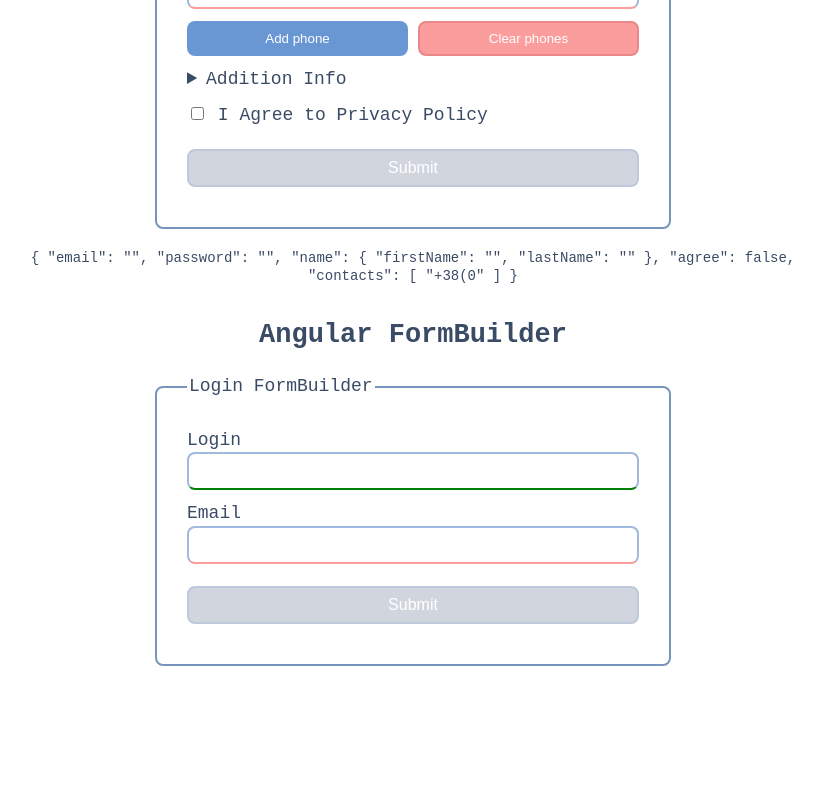
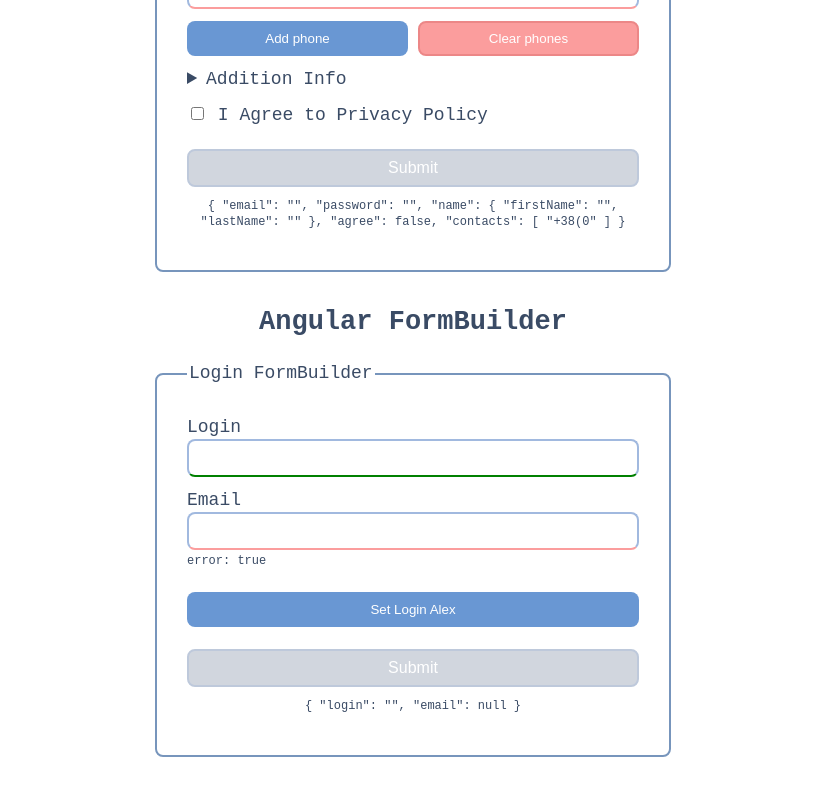
Before and after one commit to NadezhdaKuzmich/ng-forms, an Angular app: page / in a window 1280 px wide. Shown: the part 550-1346 px from the top of the page, without its empty margins (227-1049 px from the left). Before the commit the page ends 1264 px from the top, so only its background shows below. Built offline with nearby package versions, Linux system fonts and the light colour scheme.

Commit message:
add new methods

```diff
--- a/src/app/components/binding/binding.component.html
+++ b/src/app/components/binding/binding.component.html
@@ -32,7 +32,12 @@
 
       <div class="input-field">
         <label for="password">Password</label>
-        <input id="password" type="password" [formControlName]="'password'" />
+        <input
+          id="password"
+          type="password"
+          [formControlName]="'password'"
+          autocomplete="on"
+        />
         <!-- <pre>
           {{ loginForm.get("password")?.errors | json }}
         </pre> -->
@@ -82,9 +87,10 @@
         [disabled]="loginForm.invalid"
         (click)="onSubmit()"
       />
+
+      <div class="json-data">
+        <p>{{ loginForm.value | json }}</p>
+      </div>
     </fieldset>
   </form>
-  <div class="json-data">
-    <p>{{ loginForm.value | json }}</p>
-  </div>
 </section>
--- a/src/app/components/binding/binding.component.scss
+++ b/src/app/components/binding/binding.component.scss
@@ -72,17 +72,6 @@
     flex-direction: column;
   }
 
-  .json-data {
-    max-width: 800px;
-    font-size: 14px;
-    text-align: center;
-    margin: 20px auto 0;
-
-    p {
-      margin: 0;
-    }
-  }
-
   pre {
     font-size: 12px;
     margin-bottom: 0;
--- a/src/app/components/builder/builder.component.html
+++ b/src/app/components/builder/builder.component.html
@@ -6,13 +6,25 @@
 
       <div class="input-field">
         <label for="login">Login</label>
-        <input id="login" type="text" [formControlName]="'login'" />
+        <input id="login" type="text" formControlName="login" />
+        <p class="status-info" *ngIf="form.get('login')?.dirty">
+          It's "dirty" field
+        </p>
       </div>
 
       <div class="input-field">
-        <label for="email">Email</label>
-        <input id="email" type="text" [formControlName]="'email'" />
+        <label for="email2">Email</label>
+        <input id="email2" type="text" formControlName="email" />
+        <p class="status-info" *ngIf="form.get('email')?.touched">
+          It's "touched" field
+        </p>
+        <div class="json-data error" *ngIf="form.get('email')?.errors !== null">
+          <!-- <p>{{ form.get("email")?.errors | json }}</p> -->
+          <p>error: {{ form.get("email")?.hasError('required') | json }}</p>
+        </div>
       </div>
+
+      <button class="btn" (click)="setNewLogin()">Set Login Alex</button>
 
       <input
         class="btn"
@@ -21,6 +33,12 @@
         [disabled]="form.invalid"
         (click)="handleSubmit()"
       />
+
+      <div class="json-data">
+        <p>
+          {{ form.value | json }}
+        </p>
+      </div>
     </fieldset>
   </form>
 </section>
--- a/src/app/components/builder/builder.component.scss
+++ b/src/app/components/builder/builder.component.scss
@@ -1,3 +1,8 @@
 .form-builder {
   padding: 0 0 40px;
+
+  .status-info {
+    font-size: 12px;
+    margin: 4px 0 0;
+  }
 }
--- a/src/app/components/builder/builder.component.ts
+++ b/src/app/components/builder/builder.component.ts
@@ -1,4 +1,4 @@
-import { Component } from '@angular/core';
+import { Component, OnInit } from '@angular/core';
 import { FormBuilder, FormGroup, Validators } from '@angular/forms';
 
 @Component({
@@ -6,7 +6,7 @@ import { FormBuilder, FormGroup, Validators } from '@angular/forms';
   templateUrl: './builder.component.html',
   styleUrl: './builder.component.scss',
 })
-export class BuilderComponent {
+export class BuilderComponent implements OnInit {
   form: FormGroup;
 
   constructor(private formBuilder: FormBuilder) {
@@ -16,5 +16,25 @@ export class BuilderComponent {
     });
   }
 
-  handleSubmit() {}
+  ngOnInit(): void {
+    // this.form.valueChanges.subscribe((val) => {
+    //   console.log(val);
+    // });
+
+    this.form.get('login')?.valueChanges.subscribe((loginValue) => {
+      this.form.get('email')?.setValue(`${loginValue}@example.com`);
+    });
+  }
+
+  handleSubmit() {
+    this.form.reset();
+  }
+
+  setNewLogin() {
+    // ERROR Error: NG01002: Must supply a value for form control with name: 'email'
+    // this.form.setValue({login: 'Alex'})
+    // this.form.setValue({ login: 'Alex', email: 'user-alex@gamil.com' });
+    // this.form.patchValue({ login: 'Alex' });
+    this.form.patchValue({ login: 'Alex' }, { emitEvent: false });
+  }
 }
--- a/src/styles.scss
+++ b/src/styles.scss
@@ -107,3 +107,17 @@ form {
     border-color: #bec9db;
   }
 }
+
+.json-data {
+  font-size: 12px;
+  text-align: center;
+
+  p {
+    margin: 0;
+  }
+
+  &.error {
+    text-align: left;
+    margin-top: 4px;
+  }
+}
```
